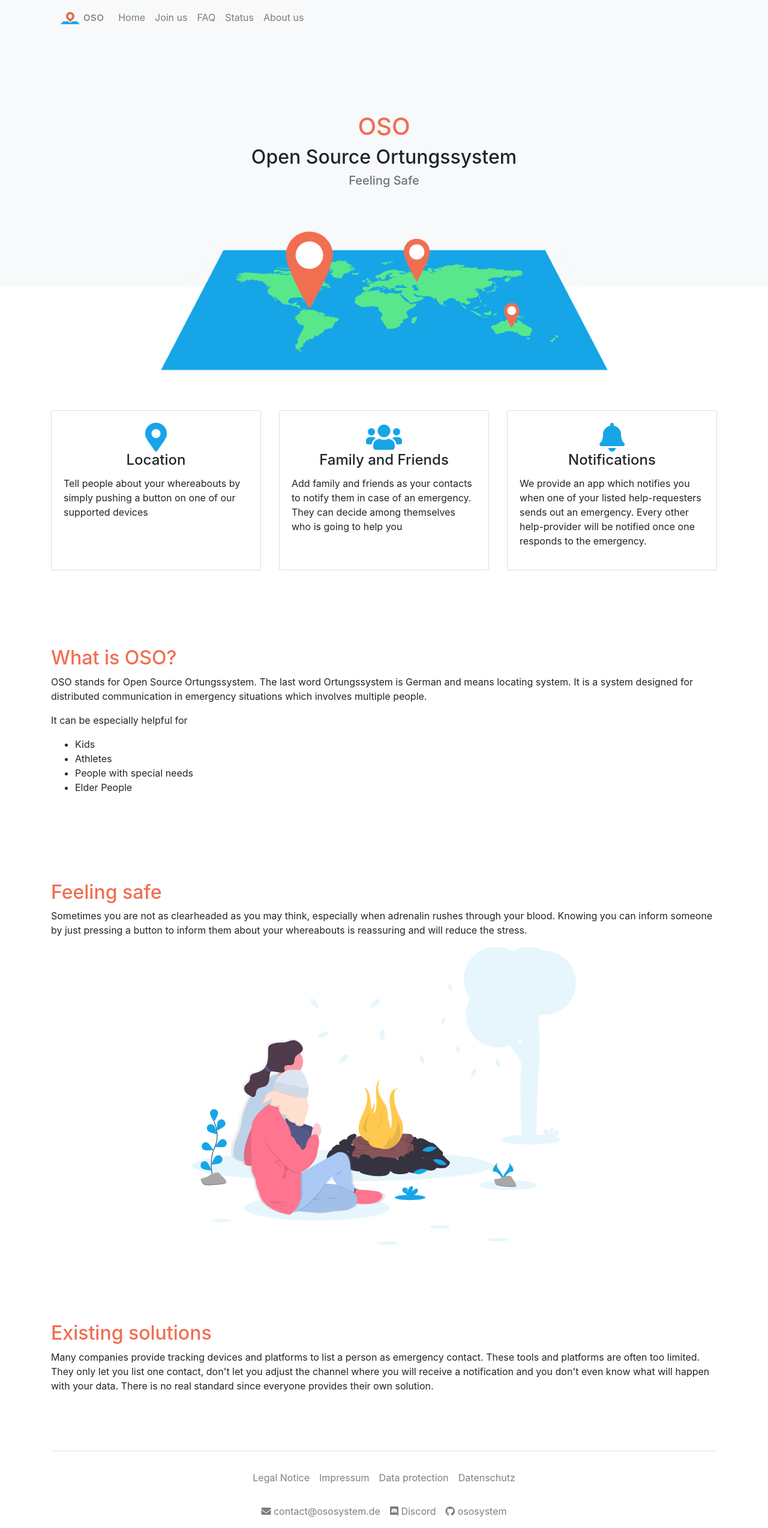
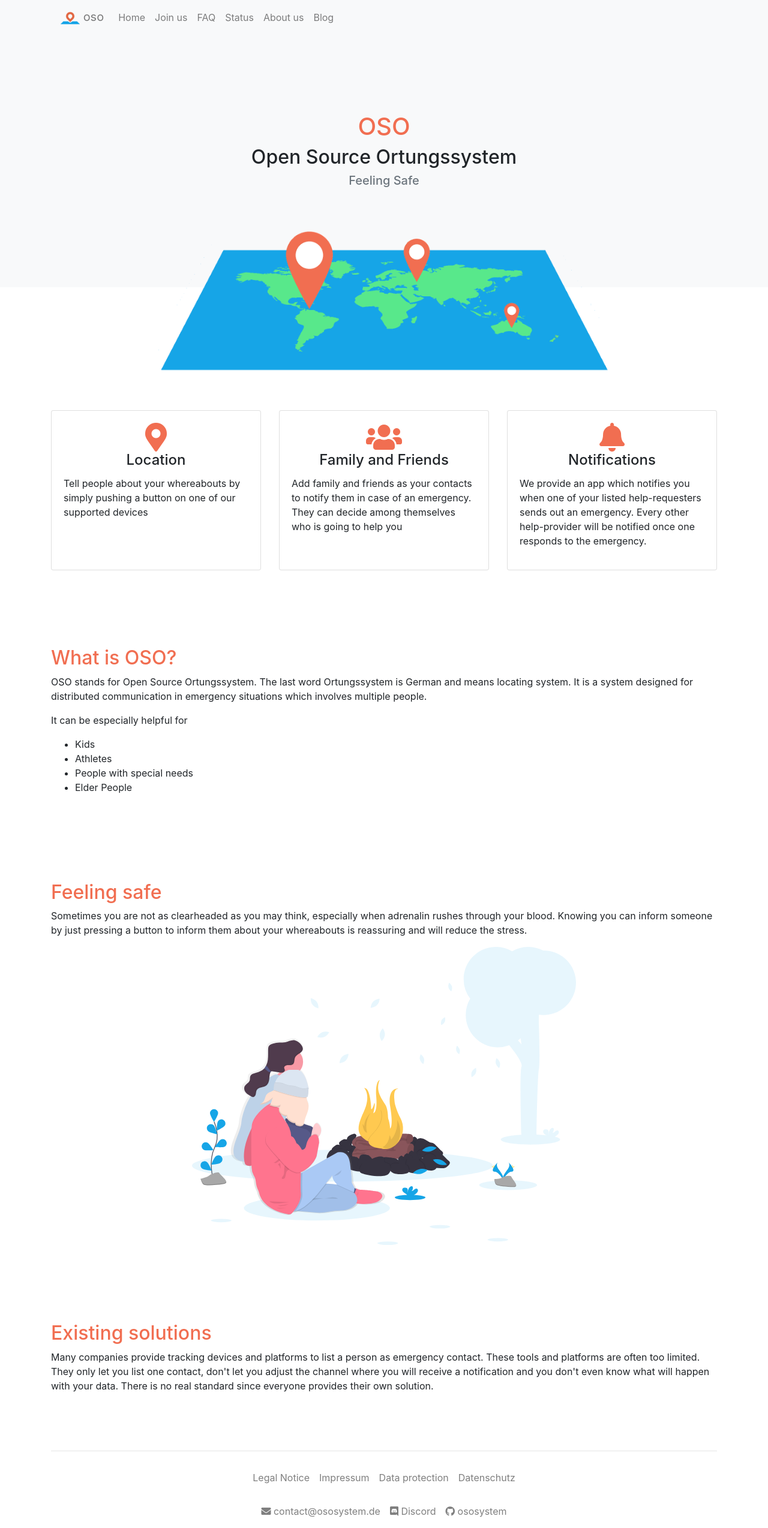
Before and after one commit to OSOSystem/oso-website, a Jekyll site: the page built from index.html, in a window 1280 px wide. Shown: the whole page at 60% size. Built offline with Jekyll 4.4.1, drawn with Linux system fonts in a browser that asks for light colours; nearby versions of some CDN libraries.

Commit message:
:art: Enable blog menu point

```diff
--- a/_includes/header.html
+++ b/_includes/header.html
@@ -15,7 +15,7 @@
         <a class="nav-item nav-link" href="/faq">FAQ</a>
         <a class="nav-item nav-link" href="/status">Status</a>
         <a class="nav-item nav-link" href="/about">About us</a>
-        <!--<a class="nav-item nav-link" href="https://blog.ososystem.de">Blog</a>-->
+        <a class="nav-item nav-link" href="https://blog.ososystem.de">Blog</a>
       </ul>
       <ul class="navbar-nav ml-auto">
         <form class="form-inline">
--- a/css/main.scss
+++ b/css/main.scss
@@ -28,7 +28,7 @@ h1, h2, h3 {
 }
 
 .named-icon > .fas {
-  color: #16A5E7;
+  color: $color;
 }
 
 .expand-height {
```
